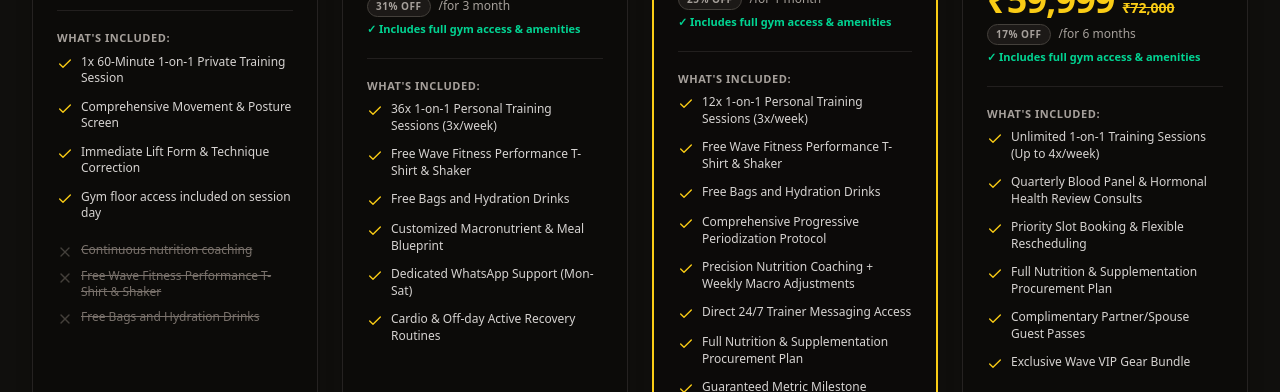
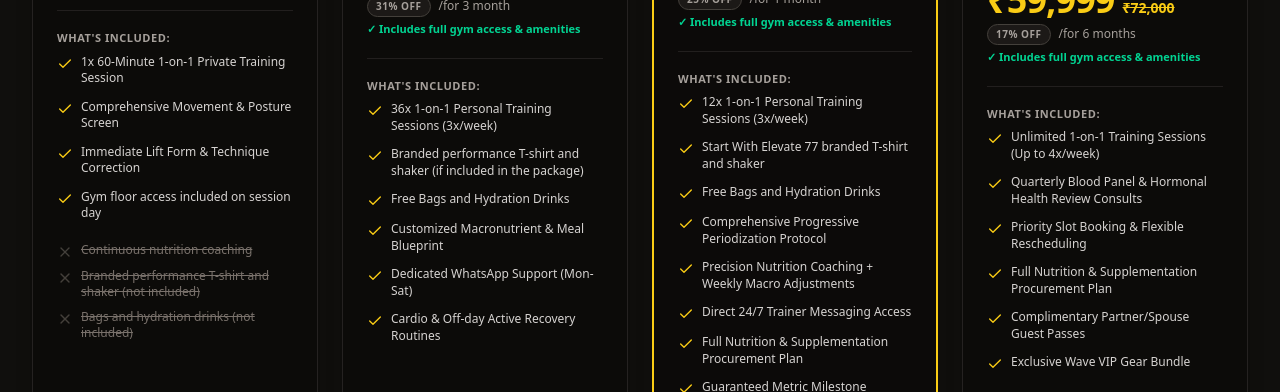
Before and after one commit to gak254577-lab/Start-with-elevate, a React (Vite) app: page / in a window 1280 px wide. Shown: the part 3560-3952 px from the top of the page. Built offline with nearby package versions, Linux system fonts and the light colour scheme; no server answers; the database is empty.

Commit message:
Improve website SEO and content

```diff
--- a/index.html
+++ b/index.html
@@ -4,7 +4,7 @@
 <head>
   <meta charset="UTF-8" />
   <meta name="viewport" content="width=device-width, initial-scale=1.0" />
-  <title>Shubham Singh | Certified Personal Trainer </title>
+  <title>Shubham Singh | Certified Personal Trainer</title>
 
 
 
@@ -30,6 +30,26 @@
 
   <meta name="twitter:card" content="summary_large_image" />
 
+  <script type="application/ld+json">
+  {
+    "@context": "https://schema.org",
+    "@type": "SportsActivityLocation",
+    "name": "Start With Elevate 77",
+    "url": "https://www.startwithelevate77.in/",
+    "telephone": "+91 92207 57773",
+    "email": "startwithelevate77@gmail.com",
+    "address": {
+      "@type": "PostalAddress",
+      "streetAddress": "Plot No 95, Govindvihar, Om Shanti Puram, R K Puram, Swaran Jayanti Puram, Govindpuram",
+      "addressLocality": "Ghaziabad",
+      "addressRegion": "Uttar Pradesh",
+      "postalCode": "201013",
+      "addressCountry": "IN"
+    }
+  }
+  </script>
+
+
   <!-- Favicon -->
   <link rel="icon" type="image/png" href="/logo/Start-with-elevate-77.png" />
   <link rel="apple-touch-icon" href="/logo/Start-with-elevate-77.png" />
--- a/src/components/Gallery.tsx
+++ b/src/components/Gallery.tsx
@@ -105,7 +105,7 @@ export const Gallery: React.FC = () => {
             >
               <img
                 src={item.imageUrl}
-                alt={item.title}
+                alt={`${item.title} - ${item.caption}`}
                 className="w-full h-full object-cover group-hover:scale-105 transition-transform duration-500 filter brightness-90 group-hover:brightness-100"
               />
 
@@ -165,7 +165,7 @@ export const Gallery: React.FC = () => {
             <div className="relative aspect-[16/10] bg-stone-950 flex items-center justify-center">
               <img
                 src={filteredGallery[selectedPhotoIndex].imageUrl}
-                alt={filteredGallery[selectedPhotoIndex].title}
+                alt={`${filteredGallery[selectedPhotoIndex].title} - ${filteredGallery[selectedPhotoIndex].caption}`}
                 className="w-full h-full object-contain"
               />
             </div>
--- a/src/components/Services.tsx
+++ b/src/components/Services.tsx
@@ -106,7 +106,7 @@ export const Services: React.FC = () => {
               <div className="relative aspect-[16/10] overflow-hidden bg-stone-950">
                 <img
                   src={service.image}
-                  alt={service.title}
+                  alt={`${service.title} at Start With Elevate 77`}
                   className="w-full h-full object-cover group-hover:scale-105 transition-transform duration-500"
                 />
                 <div className="absolute inset-0 bg-gradient-to-t from-stone-950 via-stone-950/20 to-transparent" />
--- a/src/data/defaultTrainer.ts
+++ b/src/data/defaultTrainer.ts
@@ -244,8 +244,8 @@ export const DEFAULT_PRICING_PLANS: PricingPlan[] = [
     ],
     notIncluded: [
       'Continuous nutrition coaching',
-      'Free Wave Fitness Performance T-Shirt & Shaker',
-      'Free Bags and Hydration Drinks',
+      'Branded performance T-shirt and shaker (not included)',
+      'Bags and hydration drinks (not included)',
     ],
     ctaText: 'Book Single Session',
   },
@@ -260,7 +260,7 @@ export const DEFAULT_PRICING_PLANS: PricingPlan[] = [
     badge: 'Popular',
     features: [
       '36x 1-on-1 Personal Training Sessions (3x/week)',
-      'Free Wave Fitness Performance T-Shirt & Shaker',
+      'Branded performance T-shirt and shaker (if included in the package)',
       'Free Bags and Hydration Drinks',
       'Customized Macronutrient & Meal Blueprint',
       'Dedicated WhatsApp Support (Mon-Sat)',
@@ -280,7 +280,7 @@ export const DEFAULT_PRICING_PLANS: PricingPlan[] = [
     badge: 'VIP • 98% Success',
     features: [
       '12x 1-on-1 Personal Training Sessions (3x/week)',
-      'Free Wave Fitness Performance T-Shirt & Shaker',
+      'Start With Elevate 77 branded T-shirt and shaker',
       'Free Bags and Hydration Drinks',
       'Comprehensive Progressive Periodization Protocol',
       'Precision Nutrition Coaching + Weekly Macro Adjustments',
@@ -337,10 +337,10 @@ export const DEFAULT_GALLERY: GalleryItem[] = [
   },
   {
     id: 'gal-4',
-    title: 'Wave Fitness Premium Free-Weights & Racks',
+    title: 'Strength Training Equipment',
     category: 'facility',
     imageUrl: IMAGES.galleryCardioTurf,
-    caption: 'Competition-spec barbells, calibrated plates, and Olympic power racks at Wave Fitness.',
+      caption: 'Explore the equipment and training environment available at Start With Elevate 77.',
   },
   {
     id: 'gal-5',
```
